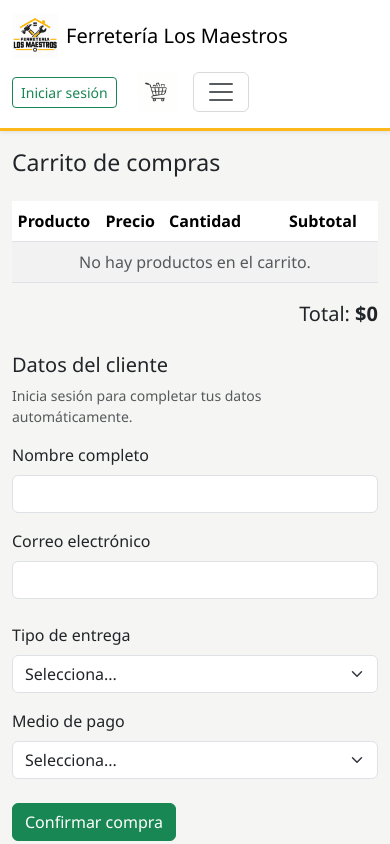
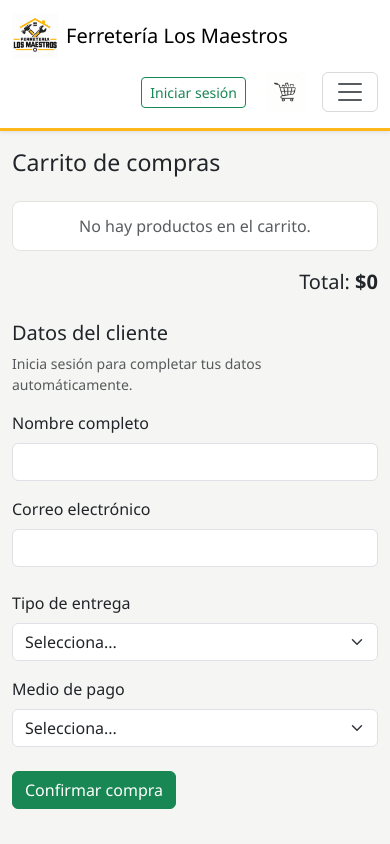
Before and after one commit to diego09090909/Ferreter-a---Los-Maestros, a React (Vite) app in the folder Fase--2/: page /carrito in a window 390 px wide. Shown: the top 844 px of the page. Built offline with nearby package versions, Linux system fonts and the light colour scheme.

Commit message:
Hace responsivos el panel admin y el carrito en movil, corrige navbar y muestra imagen en carrito

```diff
--- a/Fase--2/src/components/Navbar.jsx
+++ b/Fase--2/src/components/Navbar.jsx
@@ -81,7 +81,7 @@ function Navbar() {
             <span>Ferretería Los Maestros</span>
           </Link>
 
-          <div className="d-flex align-items-center gap-2">
+          <div className="d-flex align-items-center gap-2 ms-auto">
             {usuario ? (
               <div className="small text-muted d-flex align-items-center gap-1 me-1 me-sm-2">
                 <span className="d-none d-sm-inline">Bienvenido</span>
--- a/Fase--2/src/estilos.css
+++ b/Fase--2/src/estilos.css
@@ -234,3 +234,60 @@ main {
         padding-right: 0.35rem;
     }
 }
+
+
+@media (max-width: 767.98px) {
+    .tabla-apilable thead {
+        display: none;
+    }
+
+    .tabla-apilable,
+    .tabla-apilable tbody,
+    .tabla-apilable tr,
+    .tabla-apilable td {
+        display: block;
+        width: 100%;
+    }
+
+    .tabla-apilable tr {
+        margin-bottom: 0.75rem;
+        padding: 0.4rem 0.25rem;
+        border: 1px solid var(--gris-borde);
+        border-radius: 0.5rem;
+        background-color: #ffffff;
+    }
+
+    .tabla-apilable.table td {
+        display: flex;
+        justify-content: space-between;
+        align-items: center;
+        gap: 1rem;
+        padding: 0.35rem 0.6rem;
+        border: none;
+        text-align: right;
+        background-color: transparent;
+        box-shadow: none;
+    }
+
+    .tabla-apilable.table td::before {
+        content: attr(data-label);
+        font-weight: 700;
+        text-align: left;
+        color: var(--azul-noche);
+    }
+
+    .tabla-apilable.table td:not([data-label]) {
+        justify-content: center;
+    }
+
+    .tabla-apilable.table td:not([data-label])::before {
+        display: none;
+    }
+}
+
+@media (max-width: 767.98px) {
+    .tabla-apilable .input-cantidad {
+        margin: 0;
+        width: 90px;
+    }
+}
--- a/Fase--2/src/pages/Admin.jsx
+++ b/Fase--2/src/pages/Admin.jsx
@@ -1,4 +1,4 @@
-import { useState } from 'react'
+import { useEffect, useRef, useState } from 'react'
 import { obtenerProductos } from '../data/almacen'
 import { useTitulo } from '../hooks/useTitulo'
 import { obtenerUsuarios } from '../services/usuarios'
@@ -25,6 +25,16 @@ function partesFecha(fecha) {
 }
 
 function Tabla({ titulo, columnas, acciones, filtros, children }) {
+  const tablaRef = useRef(null)
+
+  useEffect(() => {
+    tablaRef.current.querySelectorAll('tbody tr').forEach((fila) => {
+      fila.querySelectorAll('td').forEach((celda, i) => {
+        if (celda.colSpan === 1) celda.setAttribute('data-label', columnas[i])
+      })
+    })
+  })
+
   return (
     <section className="bg-white p-3 rounded border shadow-sm mb-4">
       <div className="d-flex justify-content-between align-items-center mb-3">
@@ -33,7 +43,7 @@ function Tabla({ titulo, columnas, acciones, filtros, children }) {
       </div>
       {filtros}
       <div className="table-responsive">
-        <table className="table table-striped table-hover align-middle small">
+        <table ref={tablaRef} className="table table-striped table-hover align-middle small tabla-apilable">
           <thead className="table-dark">
             <tr>{columnas.map((c) => <th key={c}>{c}</th>)}</tr>
           </thead>
--- a/Fase--2/src/pages/Carrito.jsx
+++ b/Fase--2/src/pages/Carrito.jsx
@@ -22,8 +22,18 @@ function dinero(valor) {
     return '$' + valor.toLocaleString('es-CL')
 }
 
-// Al cambiar de usuario o cerrar sesión la página se reinicia, para no dejar
-// a la vista los datos de otra persona.
+
+function rutaImagen(item, catalogo) {
+    const producto = catalogo.find((p) => `producto-${p.id}` === item.codigo)
+    const origen = item.imagen ?? producto?.imagen
+
+    if (!origen) return null
+    if (/^(https?:|data:|\/)/.test(origen)) return origen
+
+    return '/imagenes/' + origen.replace(/^(\.\/)?(public\/)?(imagenes\/)?/, '')
+}
+
+
 export default function Carrito() {
     const { usuario } = useAuth()
     return <PaginaCarrito key={usuario ? usuario.rut : 'sin-sesion'} />
@@ -38,6 +48,7 @@ function PaginaCarrito() {
     const [pago, setPago] = useState('')
     const [mensaje, setMensaje] = useState(null)
 
+    const catalogo = obtenerProductos()
 
     const [datosCliente, setDatosCliente] = useState(() => ({
         nombre: usuario?.nombre ?? '',
@@ -134,9 +145,10 @@ function PaginaCarrito() {
             <h1 className="h3 mb-4">Carrito de compras</h1>
 
             <div className="table-responsive">
-                <Table striped align="middle">
+                <Table striped align="middle" className="tabla-apilable">
                     <thead>
                         <tr>
+                            <th></th>
                             <th>Producto</th>
                             <th>Precio</th>
                             <th style={{ width: '120px' }}>Cantidad</th>
@@ -147,18 +159,27 @@ function PaginaCarrito() {
                     <tbody>
                         {carrito.length === 0 && (
                             <tr>
-                                <td colSpan={5} className="text-center text-muted">
+                                <td colSpan={6} className="text-center text-muted">
                                     No hay productos en el carrito.
                                 </td>
                             </tr>
                         )}
 
-                        {carrito.map((item) => (
+                        {carrito.map((item) => {
+                            const imagen = rutaImagen(item, catalogo)
+
+                            return (
                                 <tr key={item.codigo}>
-                                <td>{item.nombre}</td>
-                                <td>{dinero(item.precio)}</td>
-                                <td>
+                                    <td className="celda-imagen">
+                                        {imagen && (
+                                            <img src={imagen} alt={item.nombre} className="img-producto" />
+                                        )}
+                                    </td>
+                                    <td data-label="Producto">{item.nombre}</td>
+                                    <td data-label="Precio">{dinero(item.precio)}</td>
+                                    <td data-label="Cantidad">
                                         <Form.Control
+                                            className="input-cantidad"
                                             type="number"
                                             min={CANTIDAD_MINIMA}
                                             max={CANTIDAD_MAXIMA}
@@ -168,7 +189,7 @@ function PaginaCarrito() {
                                             }
                                         />
                                     </td>
-                                <td>{dinero(item.precio * item.cantidad)}</td>
+                                    <td data-label="Subtotal">{dinero(item.precio * item.cantidad)}</td>
                                     <td>
                                         <Button
                                             variant="outline-danger"
@@ -179,7 +200,8 @@ function PaginaCarrito() {
                                         </Button>
                                     </td>
                                 </tr>
-                        ))}
+                            )
+                        })}
                     </tbody>
                 </Table>
             </div>
```
Lines whose indentation alone changed are shown as unchanged.
